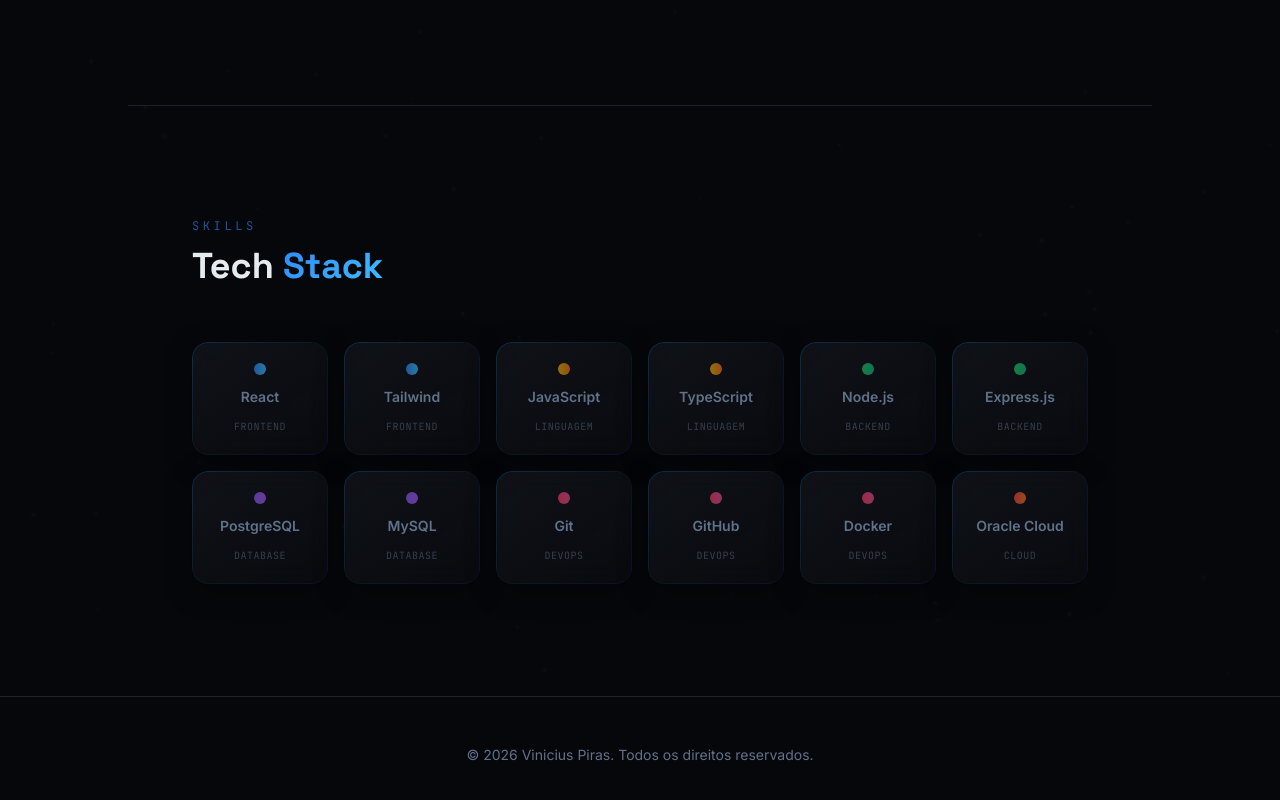
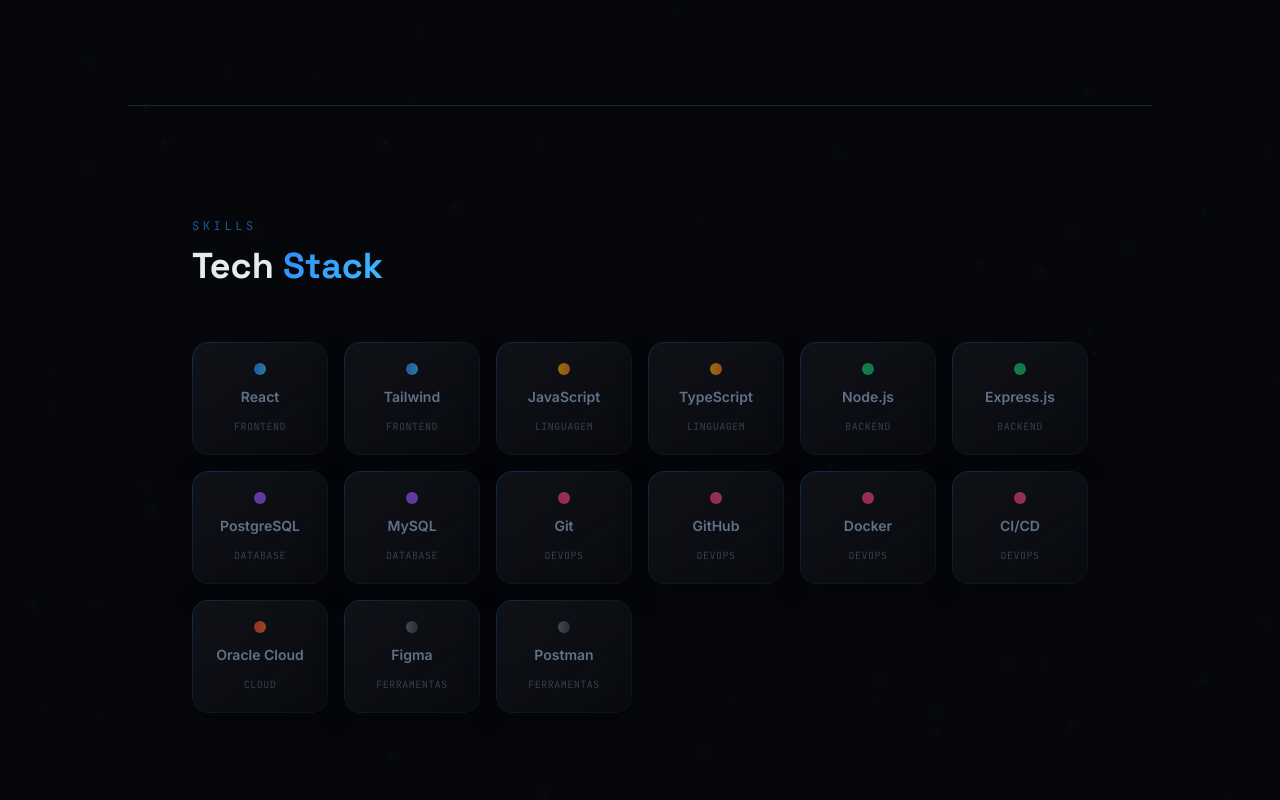
Before and after one commit to viniciuspigo/portfolio, a React (Vite) app: page / in a window 1280 px wide. Shown: the part 2699-3499 px from the top of the page. Built offline with nearby package versions, Linux system fonts and the light colour scheme; the HTML template or start-up script is replaced by a standard one.

Commit message:
style: ajustes na TechSection

```diff
--- a/src/components/TechSection.tsx
+++ b/src/components/TechSection.tsx
@@ -13,7 +13,10 @@
   { name: "Git", category: "DevOps" },
   { name: "GitHub", category: "DevOps" },
   { name: "Docker", category: "DevOps" },
+  { name: "CI/CD", category: "DevOps" },
   { name: "Oracle Cloud", category: "Cloud" },
+  { name: "Figma", category: "Ferramentas" },
+  { name: "Postman", category: "Ferramentas" },
 ];
 
 const categoryColors: Record<string, string> = {
@@ -23,6 +26,7 @@
   Database: "from-violet-500 to-purple-500",
   DevOps: "from-rose-500 to-pink-500",
   Cloud: "from-red-500 to-orange-500",
+  Ferramentas: "from-gray-500 to-gray-700",
 };
 
 const TechSection = () => {
@@ -38,7 +42,9 @@
           viewport={{ once: true }}
           transition={{ duration: 0.5 }}
         >
-          <p className="text-xs font-mono text-primary/60 tracking-[0.3em] uppercase mb-3">Skills</p>
+          <p className="text-xs font-mono text-primary/60 tracking-[0.3em] uppercase mb-3">
+            Skills
+          </p>
           <h2 className="text-3xl md:text-4xl font-bold mb-14">
             Tech <span className="text-gradient">Stack</span>
           </h2>
@@ -54,7 +60,9 @@
               transition={{ duration: 0.4, delay: i * 0.05 }}
               className="group card-glass border-gradient rounded-2xl p-5 flex flex-col items-center gap-3 hover:scale-105 transition-all duration-300 cursor-default"
             >
-              <div className={`w-3 h-3 rounded-full bg-gradient-to-r ${categoryColors[tech.category]} opacity-60 group-hover:opacity-100 group-hover:scale-125 transition-all`} />
+              <div
+                className={`w-3 h-3 rounded-full bg-gradient-to-r ${categoryColors[tech.category]} opacity-60 group-hover:opacity-100 group-hover:scale-125 transition-all`}
+              />
               <p className="font-semibold text-sm text-center text-muted-foreground group-hover:text-foreground transition-colors">
                 {tech.name}
               </p>
```
